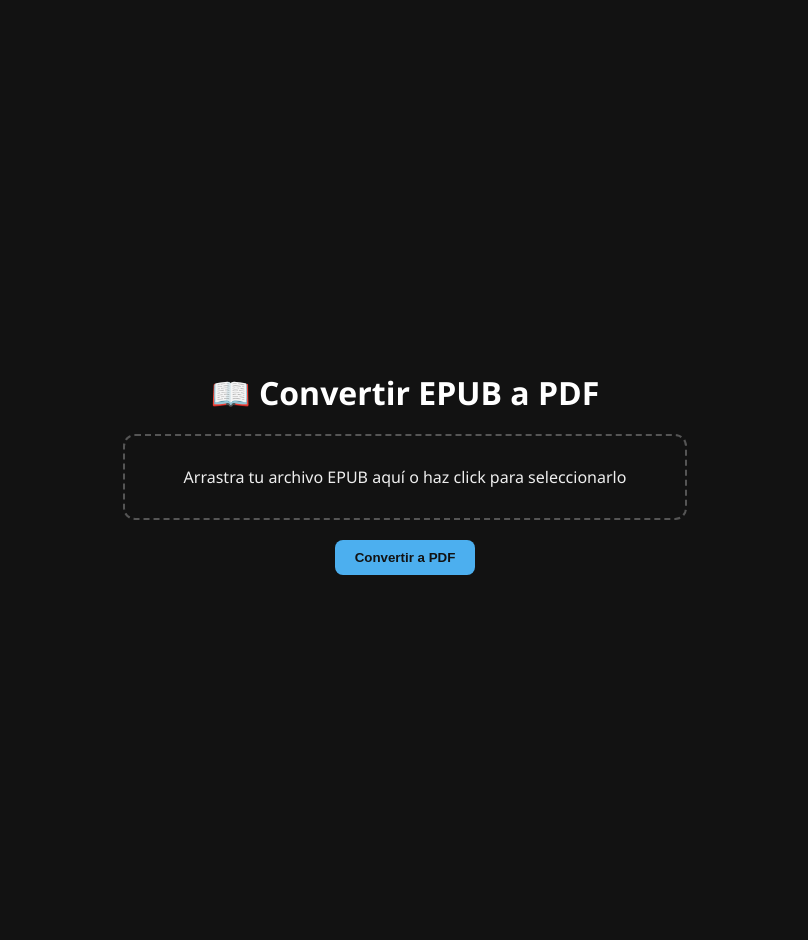
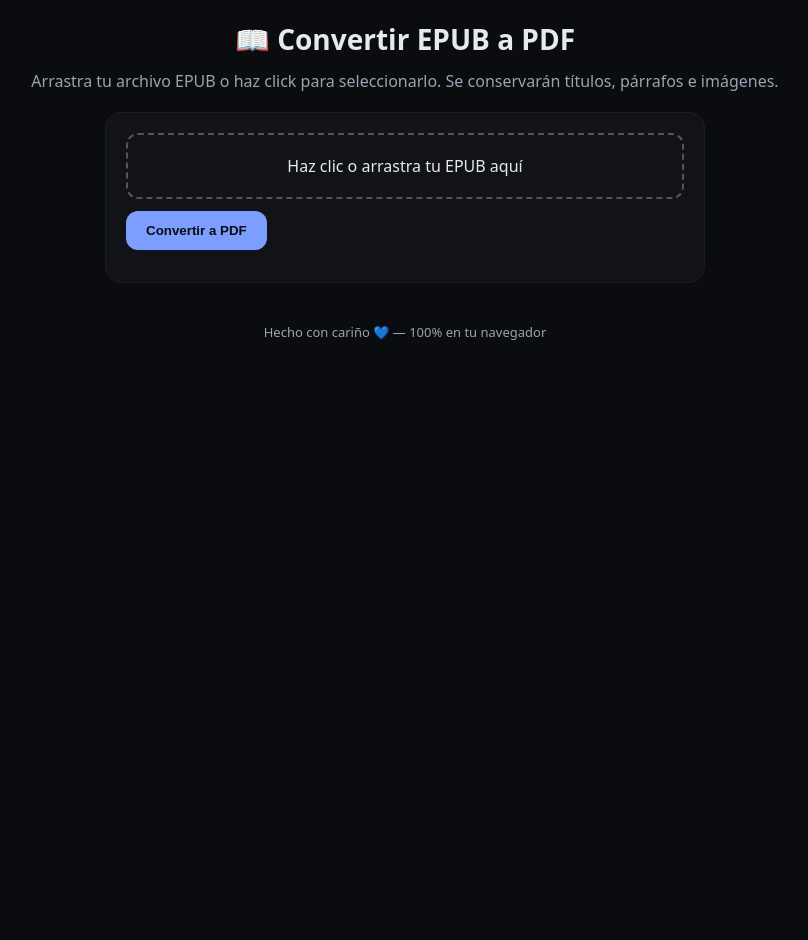
Before and after one commit to KajiiNarumi/iasuarezv, a Jekyll site: the page epubtopdf.html, which Jekyll copies as it is, in a window 1280 px wide. Shown: the whole page, without its empty margins (235-1043 px from the left). Built offline with Jekyll 4.4.1, drawn with Linux system fonts in a browser that asks for light colours; after the commit the page ends 900 px from its top, so only the background shows below that.

Commit message:
Update epubtopdf.html

```diff
--- a/epubtopdf.html
+++ b/epubtopdf.html
@@ -2,72 +2,41 @@
 <html lang="es">
 <head>
 <meta charset="UTF-8">
+<meta name="viewport" content="width=device-width, initial-scale=1">
 <title>Convertir EPUB a PDF</title>
 <style>
-    body {
-      font-family: "Segoe UI", sans-serif;
-      background-color: #121212;
-      color: #eee;
-      display: flex;
-      flex-direction: column;
-      align-items: center;
-      justify-content: center;
-      min-height: 100vh;
-      margin: 0;
-      padding: 20px;
-    }
-    h1 {
-      color: #fff;
-      margin-bottom: 20px;
-    }
-    .uploader {
-      border: 2px dashed #555;
-      border-radius: 12px;
-      padding: 30px;
-      text-align: center;
-      width: 100%;
-      max-width: 500px;
-      transition: 0.3s;
-      cursor: pointer;
-    }
-    .uploader.dragover {
-      background-color: #1e1e1e;
-      border-color: #4cafef;
-    }
-    .btn {
-      margin-top: 20px;
-      padding: 10px 20px;
-      background: #4cafef;
-      color: #121212;
-      border: none;
-      border-radius: 8px;
-      cursor: pointer;
-      font-weight: bold;
-      transition: 0.3s;
-    }
-    .btn:hover {
-      background: #6dd5fa;
-    }
-    #status {
-      margin-top: 15px;
-      font-size: 14px;
-      color: #aaa;
-    }
+  :root { --bg:#0b0c10; --card:#111318; --muted:#9aa3b2; --text:#e6e9ef; --accent:#7c9fff; }
+  * { box-sizing: border-box; }
+  body { margin:0; font-family: ui-sans-serif,system-ui,-apple-system,Segoe UI,Roboto,Ubuntu,"Helvetica Neue",Arial; background:var(--bg); color:var(--text); display:flex; flex-direction:column; align-items:center; min-height:100vh; padding:20px; }
+  h1 { margin:0 0 12px; font-size: clamp(20px, 4vw, 28px); text-align:center; }
+  p.sub { margin:0; color:var(--muted); text-align:center; margin-bottom:20px; }
+  .card { background: var(--card); border:1px solid #1b1e25; border-radius:16px; padding:20px; max-width:600px; width:100%; }
+  .uploader { display:flex; gap:16px; align-items:center; flex-wrap: wrap; justify-content:center; cursor:pointer; border:2px dashed #555; border-radius:12px; padding:20px; transition:0.3s; }
+  .uploader.dragover { background:#1e1e1e; border-color:var(--accent); }
+  .uploader input[type=file] { display:none; }
+  .btn { display:inline-flex; align-items:center; gap:10px; padding:12px 20px; border-radius:12px; border:none; background:var(--accent); color:#0b0c10; cursor:pointer; font-weight:600; margin-top:12px; transition:0.3s; }
+  .btn:hover { background:#99baff; }
+  #status { margin-top:12px; color:var(--muted); font-size:14px; text-align:center; }
+  footer { color:var(--muted); text-align:center; margin-top:40px; font-size:13px; }
 </style>
 </head>
 <body>
 <h1>📖 Convertir EPUB a PDF</h1>
-  <div class="uploader" id="dropzone">
-    Arrastra tu archivo EPUB aquí o haz click para seleccionarlo
-    <input type="file" id="fileInput" accept=".epub" style="display:none">
-  </div>
+<p class="sub">Arrastra tu archivo EPUB o haz click para seleccionarlo. Se conservarán títulos, párrafos e imágenes.</p>
+
+<div class="card">
+  <label class="uploader" id="dropzone">
+    Haz clic o arrastra tu EPUB aquí
+    <input type="file" id="fileInput" accept=".epub">
+  </label>
   <button class="btn" id="convertBtn" disabled>Convertir a PDF</button>
   <div id="status"></div>
+</div>
 
-  <!-- Librerías necesarias -->
+<footer>Hecho con cariño 💙 — 100% en tu navegador</footer>
+
 <script src="https://cdnjs.cloudflare.com/ajax/libs/jszip/3.7.1/jszip.min.js"></script>
-  <script src="https://cdnjs.cloudflare.com/ajax/libs/jspdf/2.5.1/jspdf.umd.min.js"></script>
-  <script src="https://cdnjs.cloudflare.com/ajax/libs/html2canvas/1.4.1/html2canvas.min.js"></script>
+<script src="https://cdnjs.cloudflare.com/ajax/libs/html2pdf.js/0.10.1/html2pdf.bundle.min.js"></script>
 
 <script>
 const dropzone = document.getElementById("dropzone");
@@ -76,79 +45,65 @@
 const statusEl = document.getElementById("status");
 let epubFile;
 
-    // Drag & drop
-    dropzone.addEventListener("click", () => fileInput.click());
-    dropzone.addEventListener("dragover", e => {
-      e.preventDefault();
-      dropzone.classList.add("dragover");
-    });
-    dropzone.addEventListener("dragleave", () => dropzone.classList.remove("dragover"));
-    dropzone.addEventListener("drop", e => {
-      e.preventDefault();
-      dropzone.classList.remove("dragover");
-      epubFile = e.dataTransfer.files[0];
-      if (epubFile && epubFile.name.endsWith(".epub")) {
-        statusEl.textContent = `Archivo seleccionado: ${epubFile.name}`;
+// Drag & Drop
+dropzone.addEventListener("click", ()=>fileInput.click());
+dropzone.addEventListener("dragover", e => { e.preventDefault(); dropzone.classList.add("dragover"); });
+dropzone.addEventListener("dragleave", ()=>dropzone.classList.remove("dragover"));
+dropzone.addEventListener("drop", e => { e.preventDefault(); dropzone.classList.remove("dragover"); handleFile(e.dataTransfer.files[0]); });
+fileInput.addEventListener("change", e => handleFile(e.target.files[0]));
+
+function handleFile(file){
+  if(!file || !file.name.endsWith(".epub")) return;
+  epubFile = file;
+  statusEl.textContent = `Archivo seleccionado: ${file.name}`;
   convertBtn.disabled = false;
 }
-    });
-    fileInput.addEventListener("change", e => {
-      epubFile = e.target.files[0];
-      if (epubFile && epubFile.name.endsWith(".epub")) {
-        statusEl.textContent = `Archivo seleccionado: ${epubFile.name}`;
-        convertBtn.disabled = false;
-      }
-    });
 
 // Conversión
-    convertBtn.addEventListener("click", async () => {
-      if (!epubFile) return;
-      statusEl.textContent = "Procesando EPUB...";
+convertBtn.addEventListener("click", async ()=>{
+  if(!epubFile) return;
+  statusEl.textContent = "Procesando EPUB... esto puede tardar";
 
-      const JSZipInstance = new JSZip();
-      const arrayBuffer = await epubFile.arrayBuffer();
-      const zip = await JSZipInstance.loadAsync(arrayBuffer);
+  const zip = await JSZip.loadAsync(await epubFile.arrayBuffer());
+  const chapters = [];
 
-      // Buscar archivos XHTML/HTML dentro del EPUB
-      const chapters = [];
-      for (const filename of Object.keys(zip.files)) {
-        if (filename.endsWith(".xhtml") || filename.endsWith(".html")) {
-          const text = await zip.file(filename).async("string");
-          chapters.push(text);
+  for(const filename of Object.keys(zip.files)){
+    if(filename.endsWith(".xhtml") || filename.endsWith(".html")){
+      const content = await zip.file(filename).async("string");
+      chapters.push(content);
     }
   }
 
-      if (!chapters.length) {
-        statusEl.textContent = "No se encontraron capítulos legibles.";
+  if(!chapters.length){
+    statusEl.textContent = "No se encontraron capítulos legibles";
     return;
   }
 
-      statusEl.textContent = "Generando PDF... (esto puede tardar)";
-      const { jsPDF } = window.jspdf;
-      const pdf = new jsPDF({ unit: "pt", format: "a4" });
+  statusEl.textContent = "Generando PDF... esto puede tardar un momento";
 
-      for (let i = 0; i < chapters.length; i++) {
+  // Crear contenedor temporal para html2pdf
   const container = document.createElement("div");
-        container.innerHTML = chapters[i];
+  container.style.padding="20px"; container.style.color="#000"; container.style.background="#fff"; container.style.fontFamily="serif";
+  document.body.appendChild(container);
 
-        // renderizar cada capítulo como imagen y añadir al PDF
-        const canvas = await html2canvas(container, { scale: 1 });
-        const imgData = canvas.toDataURL("image/png");
-
-        const pageWidth = pdf.internal.pageSize.getWidth();
-        const pageHeight = pdf.internal.pageSize.getHeight();
-        const ratio = Math.min(pageWidth / canvas.width, pageHeight / canvas.height);
-
-        const imgWidth = canvas.width * ratio;
-        const imgHeight = canvas.height * ratio;
-        const x = (pageWidth - imgWidth) / 2;
-        const y = 20;
-
-        if (i > 0) pdf.addPage();
-        pdf.addImage(imgData, "PNG", x, y, imgWidth, imgHeight);
+  for(const chapter of chapters){
+    const chapterDiv = document.createElement("div");
+    chapterDiv.innerHTML = chapter;
+    chapterDiv.style.pageBreakAfter = "always";
+    container.appendChild(chapterDiv);
   }
 
-      pdf.save(epubFile.name.replace(".epub", ".pdf"));
+  // Config html2pdf
+  const opt = {
+    margin:       [20,20,20,20],
+    filename:     epubFile.name.replace(".epub",".pdf"),
+    image:        { type: 'jpeg', quality: 0.98 },
+    html2canvas:  { scale: 2, logging: false },
+    jsPDF:        { unit: 'pt', format: 'a4', orientation: 'portrait' }
+  };
+
+  await html2pdf().set(opt).from(container).save();
+  container.remove();
   statusEl.textContent = "Conversión completada ✅";
 });
 </script>
```
Lines whose indentation alone changed are shown as unchanged.
